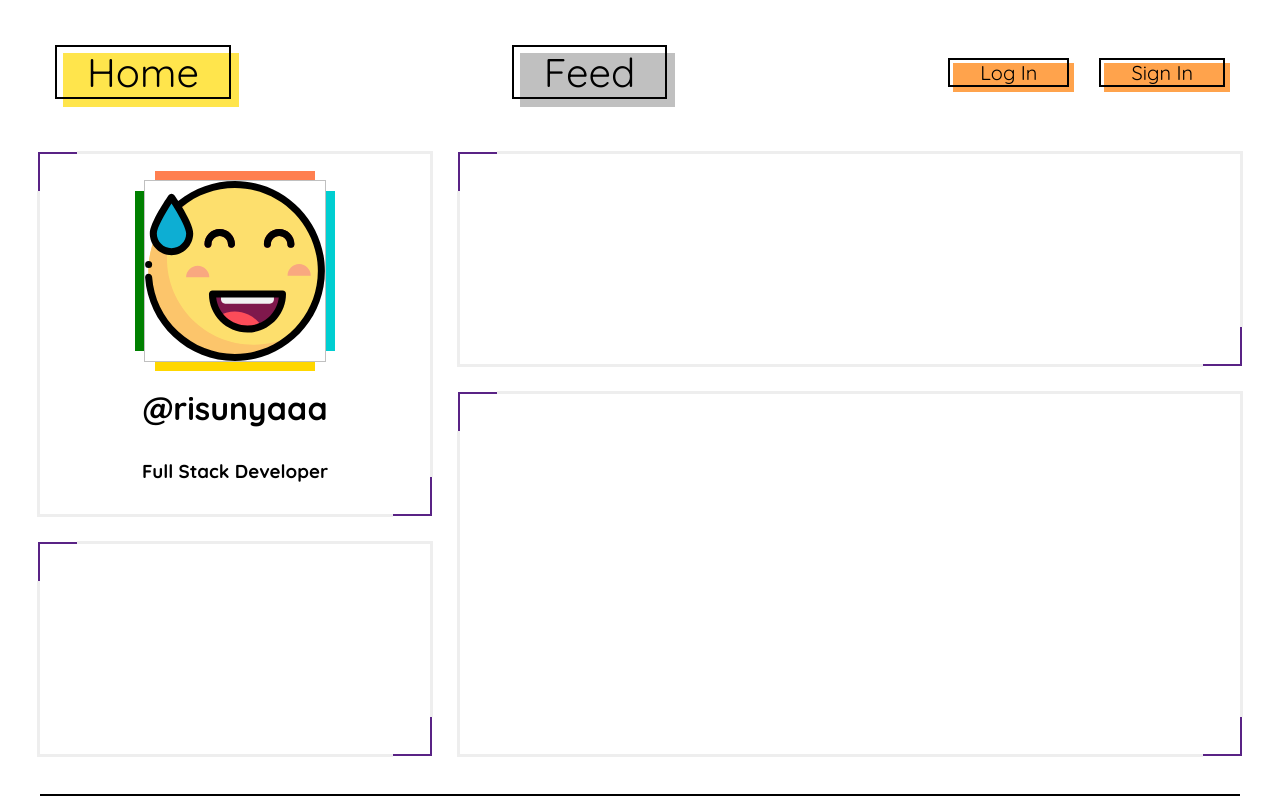
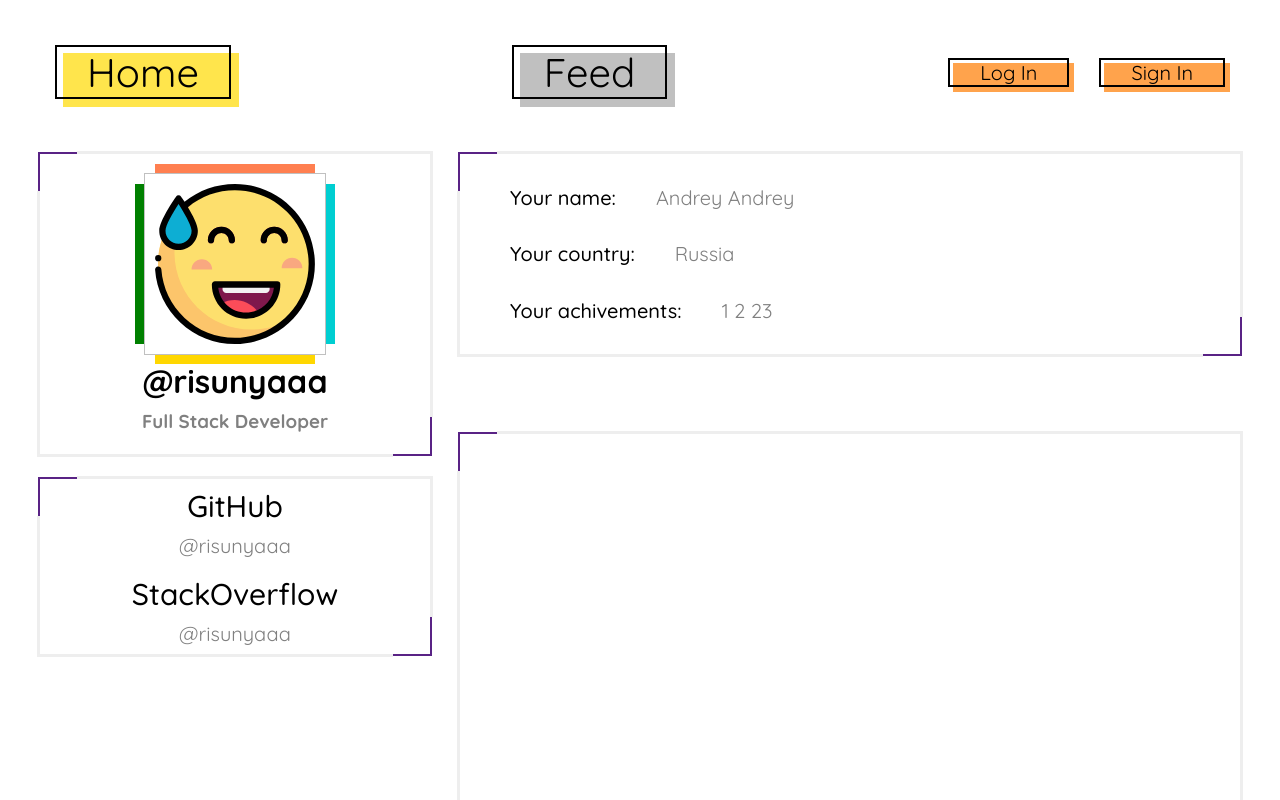
Before and after one commit to risunya/quizycode, a React app in the folder frontend/: page /profile in a window 1280 px wide. Shown: the top 800 px of the page. Built offline with nearby package versions, Linux system fonts and the light colour scheme; the HTML template or start-up script is replaced by a standard one.

Commit message:
v 4.5
hotfix styles

```diff
--- a/frontend/src/pages/profile.jsx
+++ b/frontend/src/pages/profile.jsx
@@ -14,11 +14,33 @@ const Profile = () => {
                         <h3 className='left-wrapper__description'>Full Stack Developer</h3>
                     </div>
                     <div className="left-wrapper__links">
+                        <div className="left-wrapper__box">
+                            <div className="left-wrapper__sm-name">GitHub</div>
+                            <a className="left-wrapper__sm-link">@risunyaaa</a>
+                        </div>
+                        <div className="left-wrapper__box">
+                            <div className="left-wrapper__sm-name">StackOverflow</div>
+                            <a className="left-wrapper__sm-link">@risunyaaa</a>
+                        </div>
                     </div>
                 </div>
                 <div className='right-wrapper'>
-                    <div className="right-wrapper__parameters"></div>
-                    <div className="right-wrapper__quiz-stats"></div>
+                    <div className="right-wrapper__parameters">
+                        <div className="right-wrapper__box">
+                            <div className="right-wrapper__name">Your name:</div>
+                            <div className="right-wrapper__property">Andrey Andrey</div>
+                        </div>
+                        <div className="right-wrapper__box">
+                            <div className="right-wrapper__name">Your country:</div>
+                            <div className="right-wrapper__property">Russia</div>
+                        </div>
+                        <div className="right-wrapper__box">
+                            <div className="right-wrapper__name">Your achivements:</div>
+                            <div className="right-wrapper__property">1 2 23 </div>
+                        </div>
+                    </div>
+                    <div className="right-wrapper__quiz-stats">
+                    </div>
                 </div>
             </div>
             <Footer />
--- a/frontend/src/styles/home.css
+++ b/frontend/src/styles/home.css
@@ -11,7 +11,7 @@
 }
 .news-container__item {
     margin: 10px 20px;
-    padding: 10px 0;
+    padding: 10px 5px;
     display: flex;
     border: 1px black solid;
     transition: .3s;
@@ -31,7 +31,7 @@
 }
 .quiz-container__item {
     margin: 10px 20px;
-    padding: 10px 0;
+    padding: 10px 5px;
     display: flex;
     border: 1px black solid;
     transition: .3s;
--- a/frontend/src/styles/profile.css
+++ b/frontend/src/styles/profile.css
@@ -1,12 +1,12 @@
 .profile-container {
    display: flex;
    justify-content: space-between;
-   height: 600px;
+   height: 1000px;
    width: 100%;
    margin: 40px 0;
 }
 .left-wrapper {
-    height: 100%;
+    height: 50%;
     width: 32.5%;
     display: flex;
     flex-direction: column;
@@ -29,6 +29,7 @@
 .left-wrapper__image {
     height: 180px;
     width: 180px;
+    padding: 10px;
     box-shadow: 0 0 0 1px silver,
     0 -20px 0 -10px coral,
     20px 0 0 -10px darkturquoise,
@@ -43,6 +44,7 @@
     align-items: center;
 }
 .left-wrapper__description {
+    color: grey;
     height: 10%;
     width: 100%;
     display: flex;
@@ -56,6 +58,30 @@
     20px -20px 0 -17px #eee,
     20px 20px 0 -20px #592385,
     0 0 0 2px #592385;
+    display: flex;
+    flex-direction: column;
+    justify-content: space-around;
+}
+.left-wrapper__box {
+    height: 45%;
+    width: 100%;
+    text-align: center;
+    display: flex;
+    flex-direction: column;
+    justify-content: space-around;
+    align-items: center;
+}
+.left-wrapper__sm-name {
+    font-size: 30px;
+    font-weight: 500;
+}
+.left-wrapper__sm-link {
+    font-size: 20px;
+    color: grey;
+    transition: .2s;
+}
+.left-wrapper__sm-link:hover {
+    color: black;
 }
 .right-wrapper {
     height: 100%;
@@ -65,16 +91,44 @@
     justify-content: space-between;
 }
 .right-wrapper__parameters {
-    height: 35%;
+    height: 20%;
+    padding: 2% 0;
+    box-shadow: -20px 20px 0 -17px #eee,
+    20px -20px 0 -17px #eee,
+    20px 20px 0 -20px #592385,
+    0 0 0 2px #592385;
+    display: flex;
+    flex-direction: column;
+    justify-content: space-around;
+    align-items: center;
+}
+.right-wrapper__box {
+    padding-left: 30px;
+    height: 25%;
+    width: 100%;
+    display: flex;
+    align-items: center;
+}
+.right-wrapper__name {
+    padding: 0 20px;
+    display: flex;
+    align-items: center;
+    height: 40px;
+    font-size: 20px;
+    font-weight: 500;
+}
+.right-wrapper__property {
+    padding: 0 20px;
+    display: flex;
+    align-items: center;
+    height: 40px;
+    font-size: 20px;
+    color: grey;
+}
+.right-wrapper__quiz-stats {
+    height: 72%;
     box-shadow: -20px 20px 0 -17px #eee,
     20px -20px 0 -17px #eee,
     20px 20px 0 -20px #592385,
     0 0 0 2px #592385;
 }
-.right-wrapper__quiz-stats {
-    height: 60%;
-    box-shadow: -20px 20px 0 -17px #eee,
-    20px -20px 0 -17px #eee,
-    20px 20px 0 -20px #592385,
-    0 0 0 2px #592385;
-}
--- a/frontend/webpack.config.js
+++ b/frontend/webpack.config.js
@@ -56,6 +56,5 @@ module.exports = {
         compress: true,
         port: 4000,
         open: true,
-        hot: true // Активируем HMR в devServer
     }
 }
```
